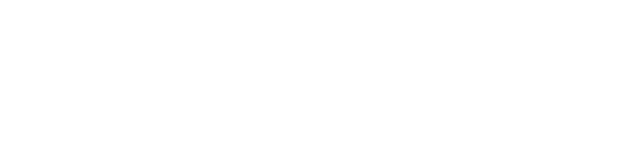
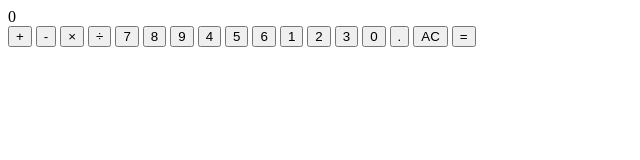
Before and after one commit to adamvaughn/Calculator, a plain HTML site: page index.html in a window 1280 px wide. Shown: the whole page, without its empty margins (0-640 px from the left). Drawn offline with Linux system fonts and the light colour scheme.

Commit message:
added calculator buttons

```diff
--- a/index.html
+++ b/index.html
@@ -7,6 +7,29 @@
     <title>Calculator</title>
 </head>
 <body>
-
+    <div class="container">
+        <div class="calculator">
+            <div class="calculator__display">0</div>
+            <div class="calculator__keys">
+              <button class="key--operator" data-action="add">+</button>
+              <button class="key--operator" data-action="subtract">-</button>
+              <button class="key--operator" data-action="multiply">&times;</button>
+              <button class="key--operator" data-action="divide">÷</button>
+              <button>7</button>
+              <button>8</button>
+              <button>9</button>
+              <button>4</button>
+              <button>5</button>
+              <button>6</button>
+              <button>1</button>
+              <button>2</button>
+              <button>3</button>
+              <button>0</button>
+              <button data-action="decimal">.</button>
+              <button data-action="clear">AC</button>
+              <button class="key--equal" data-action="calculate">=</button>
+            </div>
+          </div>
+    </div>
 </body>
 </html>
```
